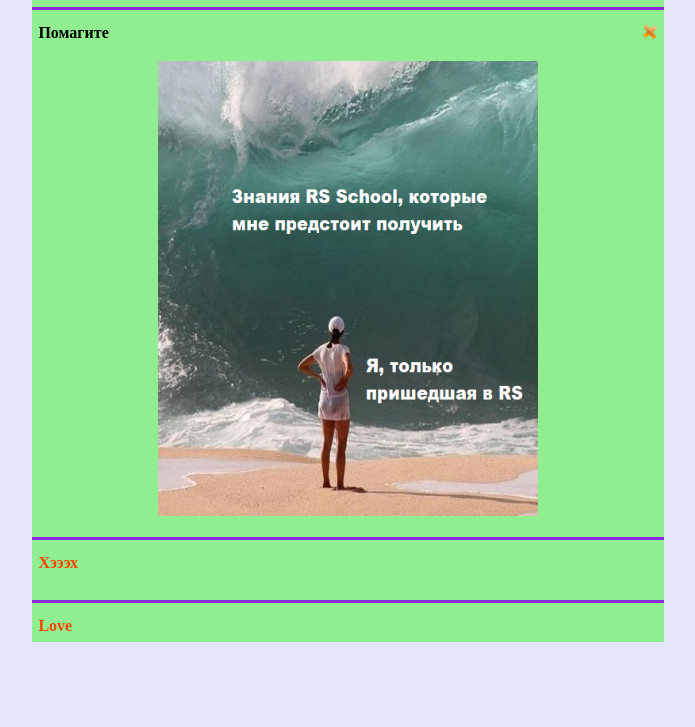
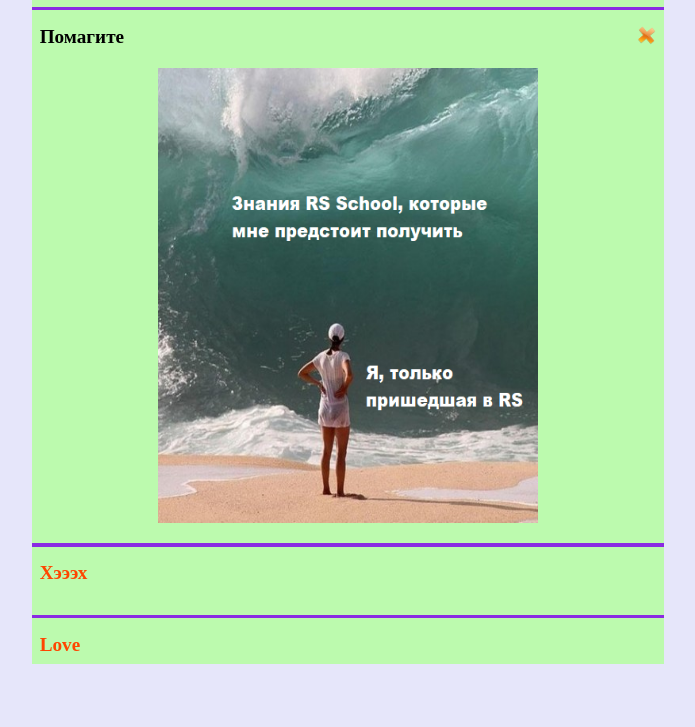
Before and after one commit to Kristalik8/cssBayan, a plain HTML site: page cssBayan/index.html in a window 1280 px wide. Shown: the part 73-800 px from the top of the page, without its empty margins (292-987 px from the left). Drawn offline with Linux system fonts and the light colour scheme.

Commit message:
feat: dchoose color and Ðthe font-size of the label (Sun Mar 12 12:27:25     2023)

```diff
--- a/cssBayan/style.css
+++ b/cssBayan/style.css
@@ -19,7 +19,7 @@ hr {
 
 .accordion {
     width: 50%;
-    background-color: lightgreen;
+    background-color: #bcfaae;
     margin: 0 auto;
     cursor: pointer;
 }
@@ -33,6 +33,7 @@ hr {
 }
 
 .item label {
+    font-size: 1.2em;
     color: orangered;
     cursor: pointer;
     display: flex;
```
